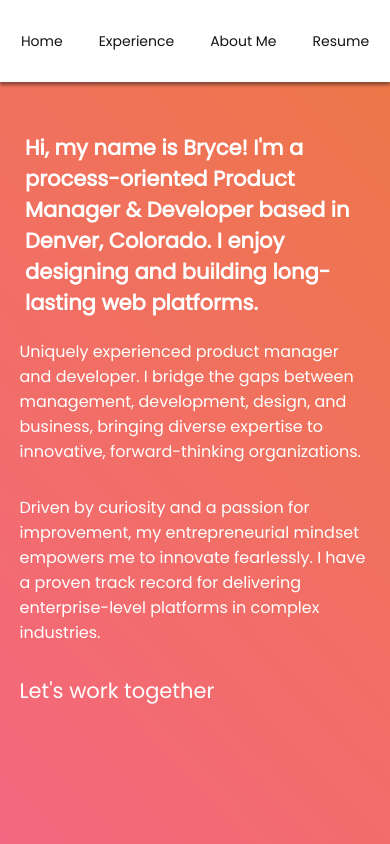
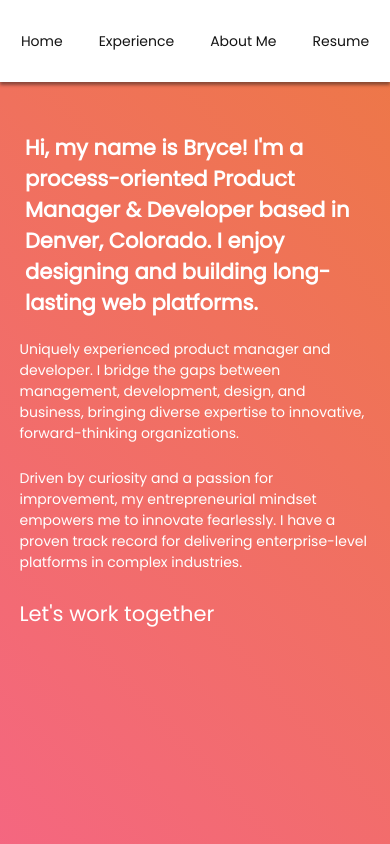
Before and after one commit to bryceleonard/portfolio, a React (Create React App) app: page / in a window 390 px wide. Shown: the top 844 px of the page. Built offline with nearby package versions, Linux system fonts and the light colour scheme.

Commit message:
mobile font-style

```diff
--- a/src/scss/home.scss
+++ b/src/scss/home.scss
@@ -35,7 +35,7 @@
             font-size: 24px;
             @media (max-width: 460px) {
                 text-align: left;
-                font-size: 16px;
+                font-size: 14px;
               }
         }
 
@@ -43,7 +43,7 @@
             margin-top: 250px;
             font-size: 24px;
             @media (max-width: 460px) {
-                font-size: 16px;
+                font-size: 14px;
                 margin-top: 0px;
               }
 
@@ -52,7 +52,8 @@
             margin: 15px 0;
             font-size: 24px;
             @media (max-width: 460px) {
-                font-size: 16px;
+                font-size: 14px;
+                margin: 10px 0;
 
               }
 
```
